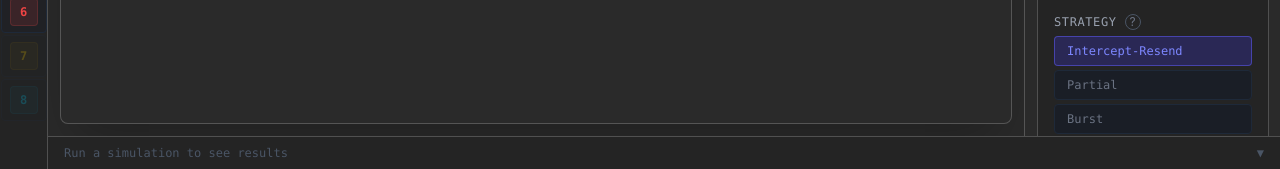
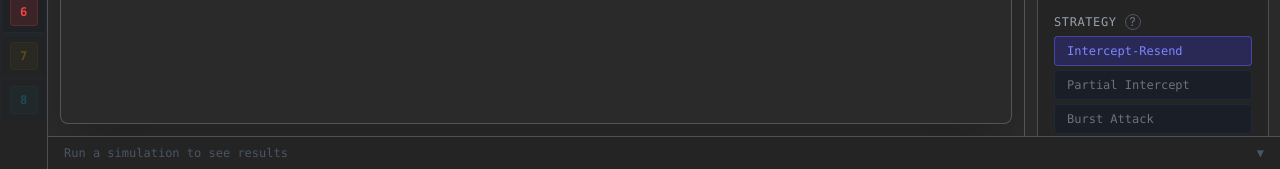
Before and after one commit to degarg-ctrl/QKD-Simulator-BB84, a React app in the folder frontend/: page / in a window 1280 px wide. Shown: the part 631-800 px from the top of the page. Built offline with nearby package versions, Linux system fonts and the light colour scheme; the HTML template or start-up script is replaced by a standard one.

Commit message:
feat(source-model): add PNS strategy selection to ConfigPanel in realistic mode

```diff
--- a/frontend/src/components/controls/ConfigPanel.jsx
+++ b/frontend/src/components/controls/ConfigPanel.jsx
@@ -108,8 +108,11 @@ export default function ConfigPanel({ className = '' }) {
 
   const strategies = [
     { value: 'intercept_resend', label: 'Intercept-Resend' },
-    { value: 'partial',          label: 'Partial' },
-    { value: 'burst',            label: 'Burst' },
+    { value: 'partial_intercept', label: 'Partial Intercept' },
+    { value: 'burst_attack', label: 'Burst Attack' },
+    ...(sourceModel === 'realistic' ? [
+      { value: 'pns', label: 'PNS Attack' }
+    ] : []),
   ]
 
   return (
```
